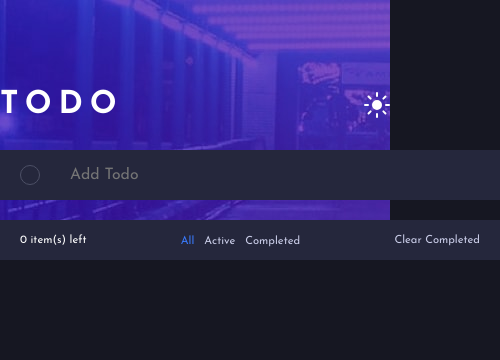
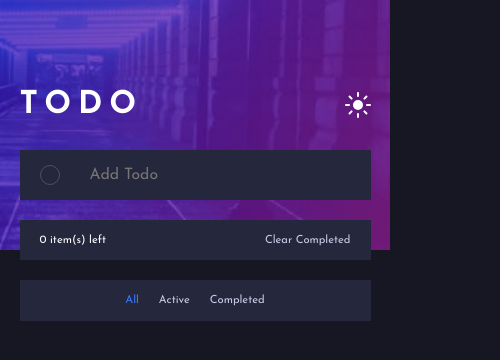
Before and after one commit to bernardobfg/todoApp, a React (Vite) app: page / in a window 390 px wide. Shown: the top 360 px of the page, 500 px wide, since content can reach past the window. Built offline with nearby package versions, Linux system fonts and the light colour scheme.

Commit message:
responsiviness done

```diff
--- a/src/components/Header.tsx/styles.module.scss
+++ b/src/components/Header.tsx/styles.module.scss
@@ -24,4 +24,13 @@
       }
     }
   }
+  @media(max-width: 768px){
+    div{
+      width: 90%;
+    }
+    background: url(../../assets/bg-mobile-dark.jpg);
+    background-repeat: no-repeat;
+    background-size: cover;
+
+  }
 }
--- a/src/pages/Home/index.tsx
+++ b/src/pages/Home/index.tsx
@@ -27,7 +27,7 @@ export const Home = () => {
     if (todoType === "active") {
       setSelectedTodos(allTodos.filter(todo => !todo.completed))
     }
-    }, [todoType, allTodos])
+  }, [todoType, allTodos])
 
   const handleAddTodo = (text: string) => {
     const newTodo: TodoProps = {
@@ -38,7 +38,7 @@ export const Home = () => {
     setAllTodos([...allTodos, newTodo]);
   };
 
-  const handleMarkAsCompleted = (id: string)  => {
+  const handleMarkAsCompleted = (id: string) => {
     const newTodos = allTodos.map(todo => {
       if (todo.id === id) {
         return { ...todo, completed: !todo.completed };
@@ -61,16 +61,21 @@ export const Home = () => {
     <div className={styles.container}>
       <Header />
       <div>
-        <NewTodo handleAddTodo={handleAddTodo}/>
+        <NewTodo handleAddTodo={handleAddTodo} />
         <TodoList todos={selectedTodos} handleMarkAsCompleted={handleMarkAsCompleted} handleDeleteTodo={handleDeleteTodo} />
         <div className={styles.resume}>
           <small>{allTodos.filter(todo => !todo.completed).length} item(s) left</small>
           <div>
-            <button className={todoType === "all"? styles.selected: ""} onClick={() => setTodoType("all")}>All</button>
-            <button className={todoType === "active"? styles.selected: ""} onClick={() => setTodoType("active")}>Active</button>
-            <button className={todoType === "completed"? styles.selected: ""} onClick={() => setTodoType("completed")}>Completed</button>
+            <button className={todoType === "all" ? styles.selected : ""} onClick={() => setTodoType("all")}>All</button>
+            <button className={todoType === "active" ? styles.selected : ""} onClick={() => setTodoType("active")}>Active</button>
+            <button className={todoType === "completed" ? styles.selected : ""} onClick={() => setTodoType("completed")}>Completed</button>
           </div>
           <button onClick={handleClearCompleted}>Clear Completed</button>
+        </div>
+        <div className={styles.smallDevicesButtons}>
+          <button className={todoType === "all" ? styles.selected : ""} onClick={() => setTodoType("all")}>All</button>
+          <button className={todoType === "active" ? styles.selected : ""} onClick={() => setTodoType("active")}>Active</button>
+          <button className={todoType === "completed" ? styles.selected : ""} onClick={() => setTodoType("completed")}>Completed</button>
         </div>
       </div>
     </div>
--- a/src/pages/Home/styles.module.scss
+++ b/src/pages/Home/styles.module.scss
@@ -6,6 +6,9 @@
     flex-direction: column;
     align-items: center;
     justify-content: center;
+    @media(max-width: 768px){
+      width: 90%;
+    }
   }
 }
 
@@ -30,6 +33,7 @@
     &:hover{
       color: var(--white);
     }
+
   }
   .selected{
     color: var(--blue) !important;
@@ -40,5 +44,37 @@
     button + button{
       margin-left: 10px;
     }
+    @media(max-width: 768px){
+      display: none;
+    }
   }
 }
+
+.smallDevicesButtons{
+  display: none;
+  width: 100%;
+  margin-top: 20px;
+  padding: 15px;
+  background-color: var(--blue-800);
+  @media(max-width: 768px){
+    display: flex;
+    justify-content: center;
+    align-items: center;
+  }
+  button{
+    background: transparent;
+    border: 0;
+    color: var(--blue-100);
+    font-size: .8rem;
+    transition: all .2s linear;
+    &:hover{
+      color: var(--white);
+    }
+  }
+  .selected{
+    color: var(--blue) !important;
+  }
+  button + button{
+    margin-left: 20px;
+  }
+}
```
